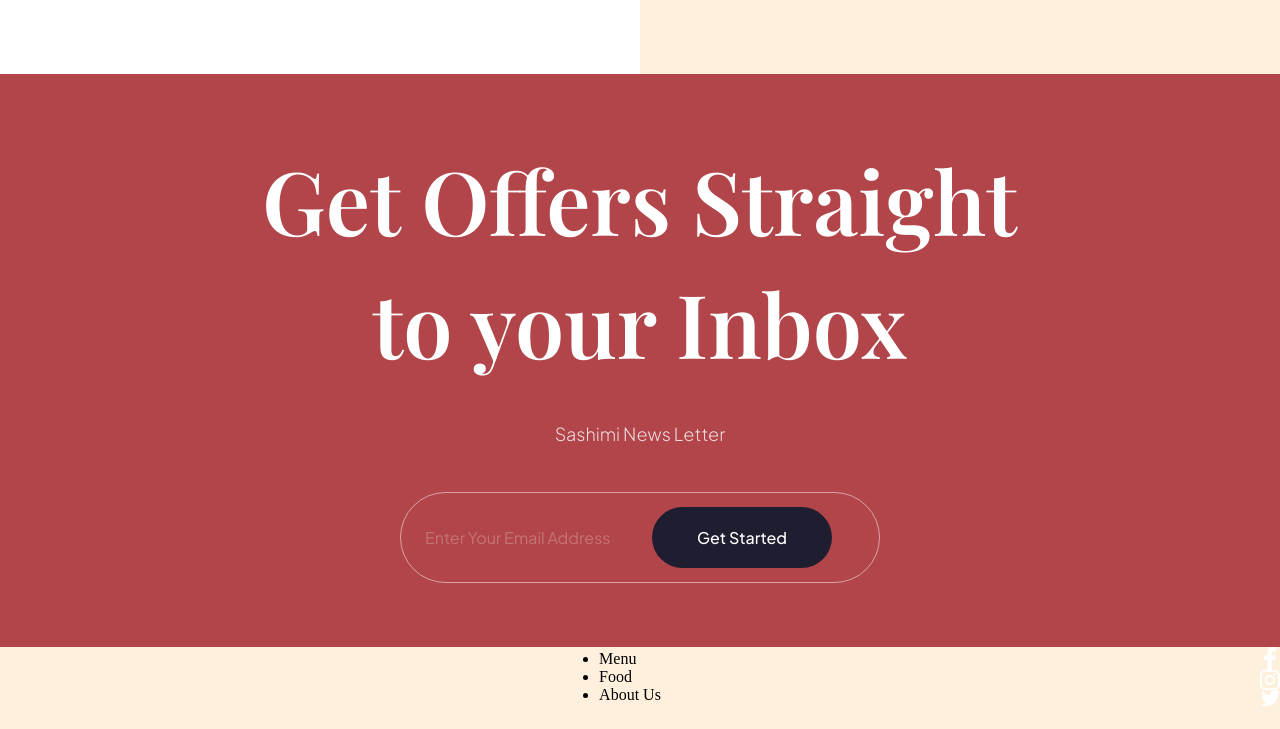
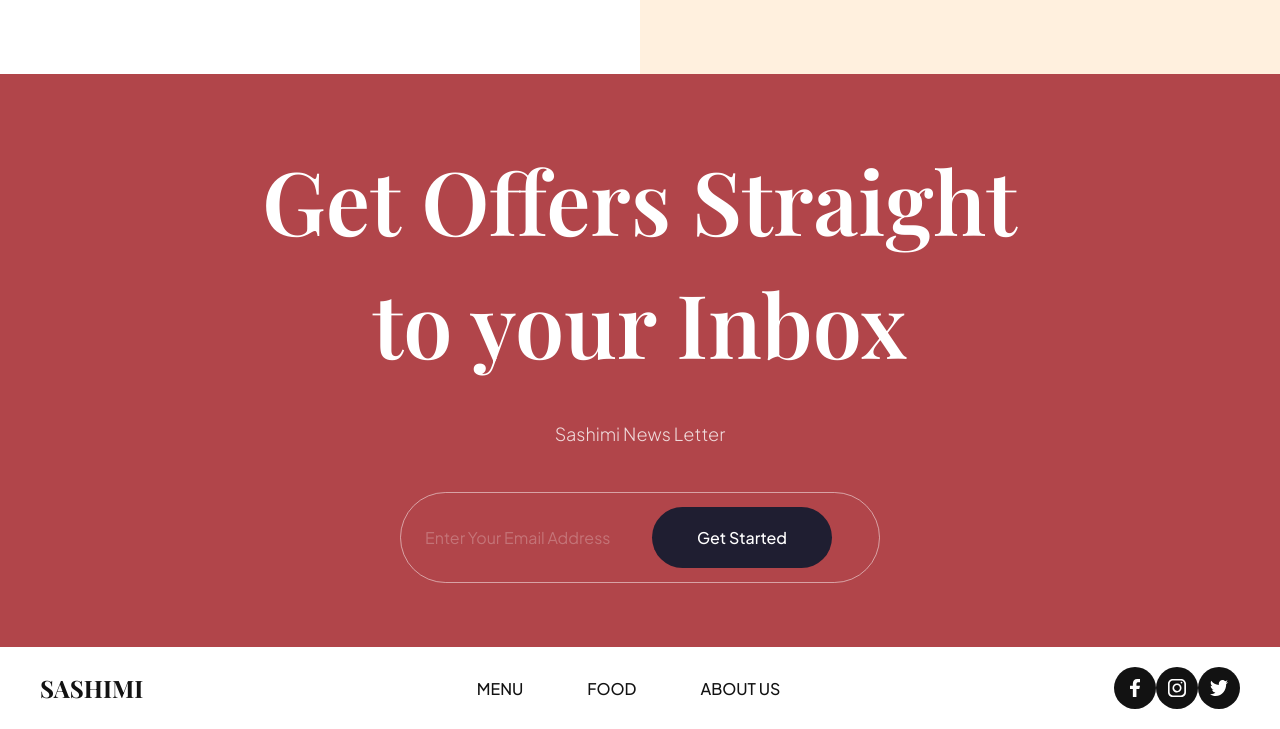
Before and after one commit to feisalkeli/sashimi-restaurant, a website built with Vite: page index.html in a window 1280 px wide. Shown: the part 3797-4526 px from the top of the page. Before the commit the page ends 4503 px from the top, so only its background shows below. Built offline with nearby package versions, Linux system fonts and the light colour scheme.

Commit message:
style footer section

```diff
--- a/css/sections/footer.css
+++ b/css/sections/footer.css
@@ -0,0 +1,61 @@
+.footer {
+  width: 100%;
+  padding: 20px 40px;
+  background: var(--color-white);
+
+  flex-wrap: wrap;
+  gap: 20px;
+
+  overflow: hidden;
+}
+
+.footer__logo {
+  font-size: 24px;
+  font-weight: bold;
+  font-family: var(--playfair-display);
+  text-transform: uppercase;
+
+  color: var(--secondary-color);
+
+  cursor: pointer;
+}
+.footer__logo span {
+  color: var(--primary-color);
+}
+
+.footer ul {
+  list-style: none;
+  display: flex;
+  flex-wrap: wrap;
+  flex-direction: row;
+  gap: 64px;
+}
+.footer__nav li {
+  font-size: 16px;
+  font-weight: 500;
+  font-family: var(--plus-jakarta-sans);
+  text-transform: uppercase;
+  color: var(--secondary-color);
+
+  cursor: pointer;
+}
+.footer__social {
+  display: flex;
+  justify-content: end;
+}
+.footer ul:last-child {
+  gap: 32px;
+}
+.footer__social li {
+  width: 42px;
+  height: 42px;
+  background-color: var(--secondary-color);
+  border-radius: 100%;
+}
+.footer__social li img {
+  width: 45%;
+  height: 45%;
+  gap: 5%;
+
+  object-fit: contain;
+}
--- a/index.html
+++ b/index.html
@@ -378,7 +378,7 @@
     <!-- Footer Section -->
 
     <footer class="footer flex-between">
-      <h3 class="footer__logo"></h3>
+      <h3 class="footer__logo">Sashimi</h3>
 
       <ul class="footer__nav">
         <li><a href="#menu">Menu</a></li>
@@ -386,7 +386,7 @@
         <li><a href="#about-us">About Us</a></li>
       </ul>
 
-      <div class="ul footer__social">
+      <div class="footer__social">
         <li class="flex-center">
           <img src="sushi_assets/assets/facebook.svg" alt="facebook" />
         </li>
```
Also changed, not shown: Readme.md (added).
